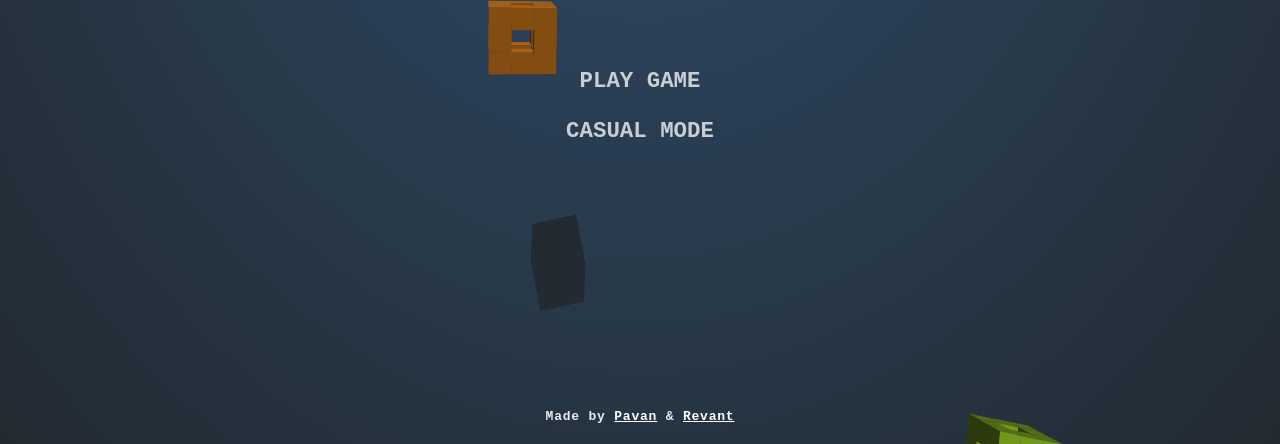
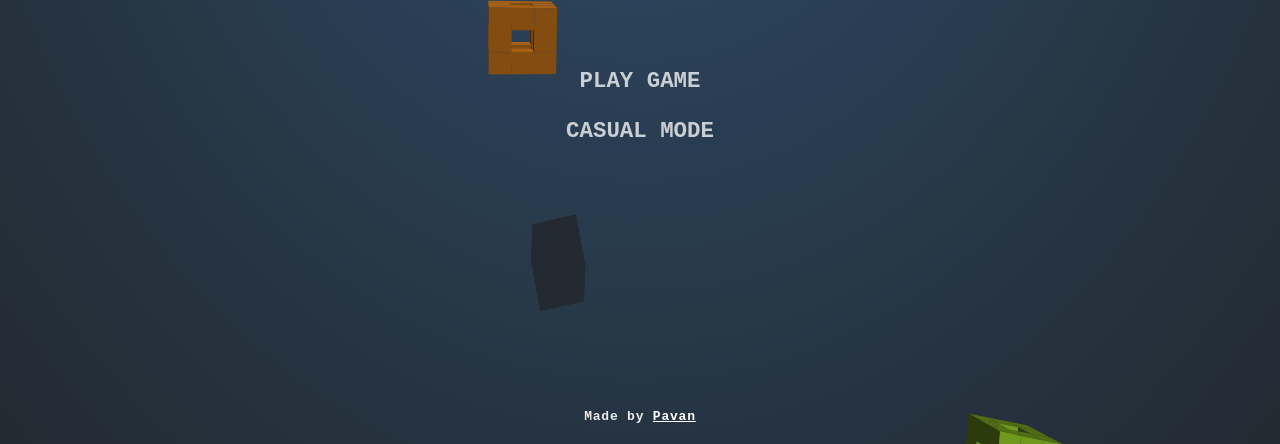
Before and after one commit to 193j1a05h3/mini_project, a plain HTML site: page index.html in a window 1280 px wide. Shown: the part 356-800 px from the top of the page. Drawn offline with Linux system fonts and the light colour scheme.

Commit message:
Update index.html

```diff
--- a/index.html
+++ b/index.html
@@ -34,7 +34,7 @@
       <h1>Cutting Edge</h1>
       <button type="button" class="play-normal-btn">PLAY GAME</button>
       <button type="button" class="play-casual-btn">CASUAL MODE</button>
-      <div class="credits">Made by <a href="index.html">Pavan</a> & <a href="#">Revant</a></div>
+      <div class="credits">Made by <a href="index.html">Pavan</a></div>
     </div>
     <div class="menu menu--pause">
       <h1>Paused</h1>
```
